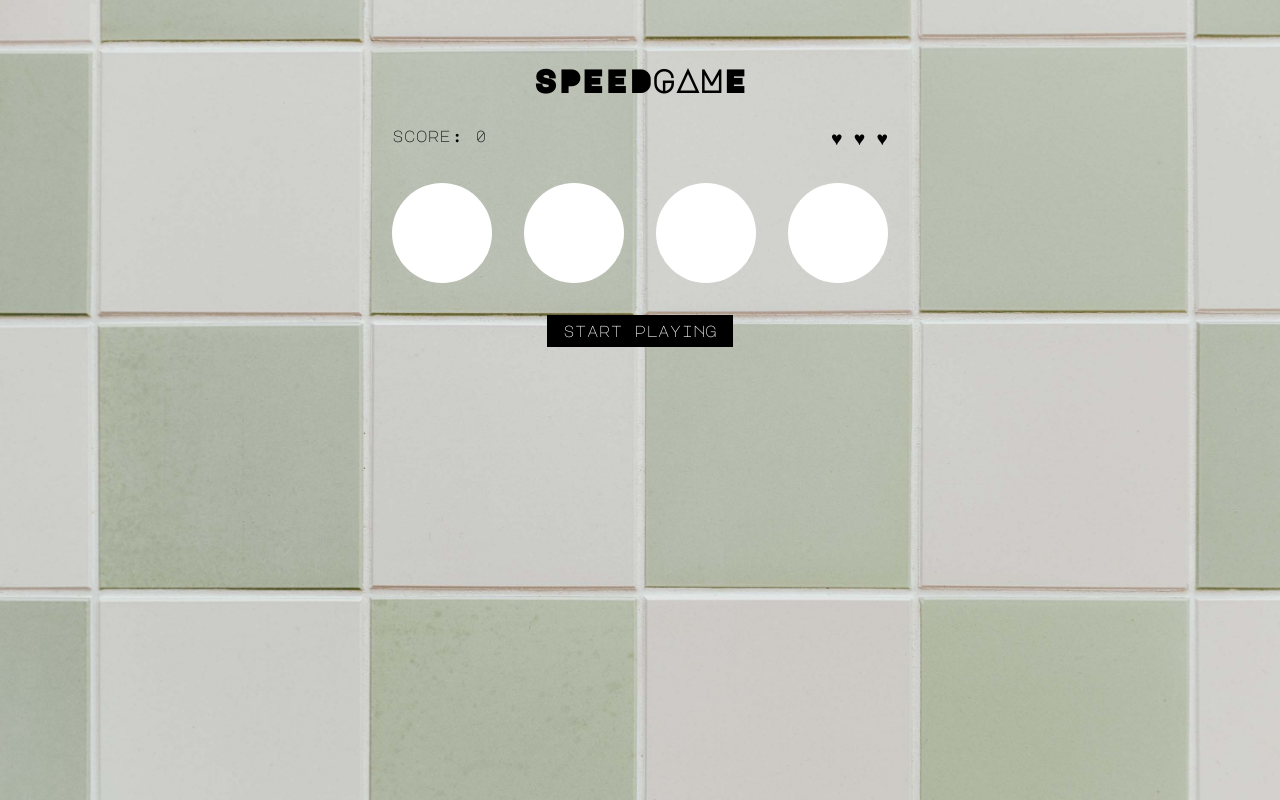
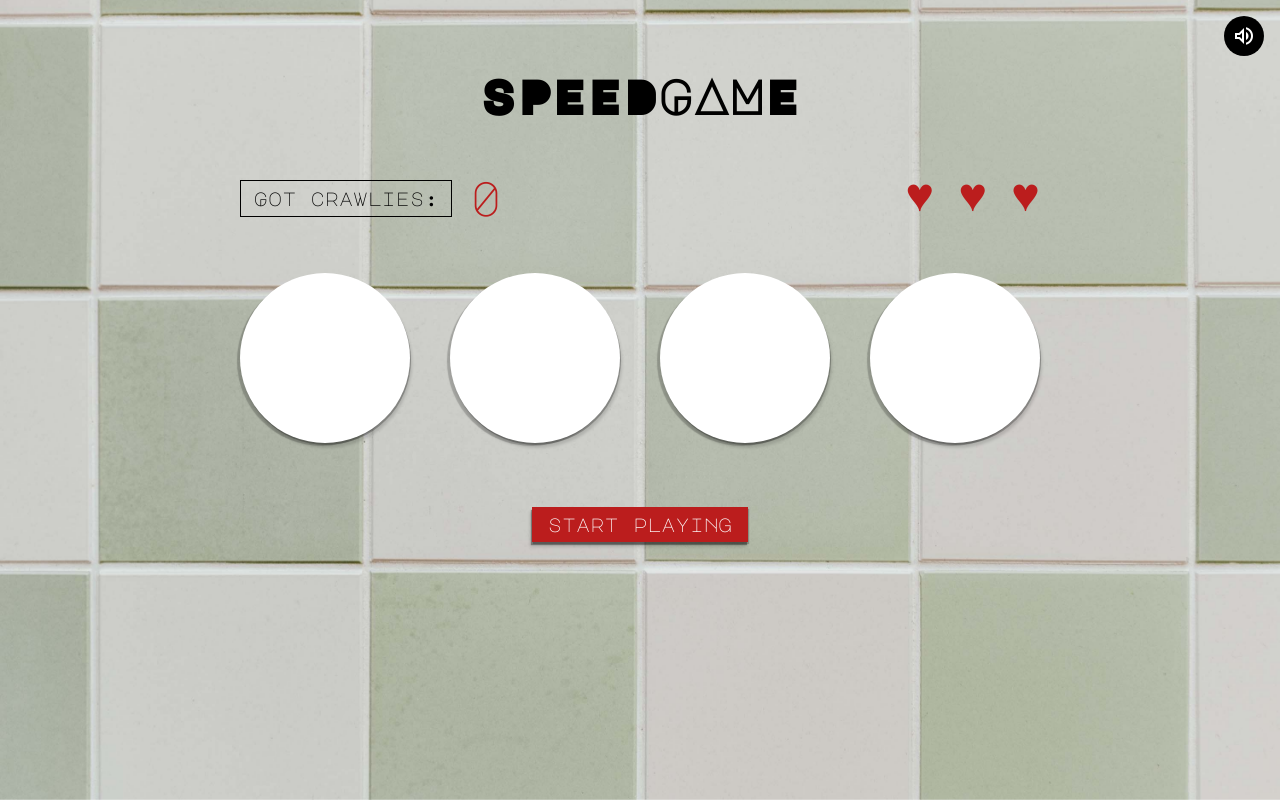
Before and after one commit to pixelsnow/speedgame_react, a React (Create React App) app: page / in a window 1280 px wide. Built offline with nearby package versions, Linux system fonts and the light colour scheme.

Commit message:
version with console.logs and mysterious setState bug

```diff
--- a/public/index.html
+++ b/public/index.html
@@ -3,6 +3,10 @@
   <head>
     <meta charset="utf-8" />
     <link rel="icon" href="#" />
+    <link
+      rel="stylesheet"
+      href="https://fonts.googleapis.com/css2?family=Material+Symbols+Outlined:opsz,wght,FILL,GRAD@48,400,0,0"
+    />
     <meta name="viewport" content="width=device-width, initial-scale=1" />
     <meta
       name="description"
--- a/src/App.css
+++ b/src/App.css
@@ -2,33 +2,71 @@
 
 .App {
   margin-top: 4rem;
-  max-width: 800px;
+  padding: 0.5rem;
+  width: 800px;
   text-align: center;
   font-family: "Major Mono Display", monospace;
+  font-size: 1.2rem;
 }
 
 h1 {
+  font-size: 3rem;
   margin-bottom: 2rem;
 }
 
+.mute-btn {
+  position: absolute;
+  top: 1rem;
+  right: 1rem;
+  cursor: pointer;
+  background-color: black;
+  color: white;
+  height: 2.5rem;
+  width: 2.5rem;
+  border-radius: 50%;
+  display: flex;
+  justify-content: center;
+  align-items: center;
+}
+
+p span {
+  color: #bb1d1d;
+  font-size: 3rem;
+  text-transform: uppercase;
+}
+
 .game-info-bar {
-  margin: 2rem 0;
+  margin: 3rem 0;
   display: flex;
   justify-content: space-between;
+  align-items: center;
 }
 .game-score {
-  /* background-color: antiquewhite; */
+  display: flex;
+  justify-content: center;
+  align-items: center;
+}
+
+.game-score em {
+  /* background-color: white; */
+  border: 1px solid black;
+  padding: 0.5rem 0.8rem;
+  color: black;
+  font-style: inherit;
+
+  margin-right: 1rem;
+  margin-top: 0.2rem;
 }
 
 .lives {
   display: flex;
-  gap: 0.7rem;
-  font-size: 1.2rem;
+  gap: 1.5rem;
 }
 
 .circle-container {
   display: flex;
   justify-content: space-between;
+  flex-wrap: wrap;
   gap: 2rem;
 }
 
@@ -40,6 +78,28 @@ h1 {
   padding: 0.5rem 1rem;
   background-color: black;
   color: white;
-  margin: 2rem 0;
+  margin: 4rem 0;
   cursor: pointer;
+  box-shadow: -2px 5px 3px rgba(0, 0, 0, 0.14),
+    -1px 3px 1px rgba(0, 0, 0, 0.332), 1px 2px 1px rgba(0, 0, 0, 0.237);
 }
+
+.start-btn {
+  background-color: #bb1d1d;
+}
+
+@media screen and (max-width: 800px) {
+  .App {
+    width: 400px;
+  }
+  .circle-container {
+    gap: 1rem;
+  }
+  .game-score em {
+    padding: 0.1rem;
+    width: 8rem;
+  }
+  .lives {
+    gap: 0.5rem;
+  }
+}
--- a/src/App.jsx
+++ b/src/App.jsx
@@ -36,6 +36,11 @@ class App extends Component {
     pace: 1000,
     correctClicked: true,
     gameOverMessage: "",
+    gameOverSubmessage: "",
+    soundOn:
+      localStorage.getItem("soundOn") === null
+        ? true
+        : JSON.parse(localStorage.getItem("soundOn")),
   };
 
   timer;
@@ -45,6 +50,14 @@ class App extends Component {
     let lives = [];
     for (let i = 0; i < this.state.lives; i++) lives.push(i);
     this.setState({ livesArray: lives });
+  };
+
+  toggleSound = (soundOn) => {
+    console.log("before: ", this.state.soundOn);
+    this.setState({ soundOn: !soundOn });
+    console.log("after: ", this.state.soundOn);
+    localStorage.setItem("soundOn", !soundOn);
+    console.log("local: ", localStorage.getItem("soundOn"));
   };
 
   closeModal = () => {
@@ -59,18 +72,27 @@ class App extends Component {
 
   startGame = () => {
     this.toggleButtons();
-    clickSound.play();
+    if (this.state.soundOn) clickSound.play();
     this.nextCircle();
   };
 
   setGameOverMessage = () => {
     if (this.state.score < 5) {
       this.setState({ gameOverMessage: "didn't even try did ya" });
+      this.setState({
+        gameOverSubmessage: "your house has been taken over by crawlies",
+      });
     } else if (this.state.score < 25) {
       this.setState({ gameOverMessage: "you tried." });
+      this.setState({
+        gameOverSubmessage: `your house is clear for now`,
+      });
     } else if (this.state.score < 50) {
       this.setState({
         gameOverMessage: "we got a professional exterminator in the house, huh",
+      });
+      this.setState({
+        gameOverSubmessage: "GOT THEM",
       });
     } else {
       this.setState({ gameOverMessage: "hello bot" });
@@ -78,9 +100,7 @@ class App extends Component {
   };
 
   endGame = () => {
-    if (crackSound && !crackSound.paused) crackSound.pause();
-    if (!clickSound.paused) clickSound.pause();
-    gameOver.play();
+    if (this.state.soundOn) gameOver.play();
     this.toggleButtons();
     this.setGameOverMessage();
     this.setState({ modalActive: true });
@@ -93,13 +113,18 @@ class App extends Component {
 
   // On page load, init circles array and lives array
   componentDidMount() {
+    if (localStorage.getItem("soundOn"))
+      this.setState({ soundOn: JSON.parse(localStorage.getItem("soundOn")) });
+    else localStorage.setItem("soundOn", true);
+    console.log(`set: ${this.state.soundOn}`);
+    console.log(`localstorage item: ${localStorage.getItem("soundOn")}`);
     let res = [];
     for (let i = 0; i < this.state.circlesNum; i++) res.push(i);
     this.setState({ circles: res });
     this.initLivesArray();
   }
 
-  clickCircle = (key) => {
+  playCrackSound = (key) => {
     switch (key) {
       case 0: {
         crackSound = crackSound0;
@@ -119,13 +144,19 @@ class App extends Component {
       }
       default:
     }
+    crackSound.play();
     if (crackSound.paused) {
       crackSound.play();
     } else {
       crackSound.currentTime = 0;
     }
-    // If game is not in progress, don't do anything
-    if (!this.state.gameInProgress) return;
+  };
+
+  clickCircle = (key) => {
+    // If game hasn't started yet or the correct circle has been clicked already, do nothing
+    if (!this.state.gameInProgress || this.state.correctClicked) return;
+    // Pick the sound effect and play it
+    if (this.state.soundOn) this.playCrackSound(key);
     // If the wrong circle was clicked, end the game
     if (key !== this.state.current) {
       this.endGame();
@@ -186,8 +217,22 @@ class App extends Component {
     return (
       <div className="App">
         <h1>SPEEDGAME</h1>
+        <div
+          className="mute-btn"
+          onClick={() => this.toggleSound(this.state.soundOn)}
+        >
+          {!this.state.soundOn && (
+            <span className="material-symbols-outlined">volume_off</span>
+          )}
+          {this.state.soundOn && (
+            <span className="material-symbols-outlined">volume_up</span>
+          )}
+        </div>
         <div className="game-info-bar">
-          <p className="game-score">score: {this.state.score}</p>
+          <p className="game-score">
+            <em>Got crawlies:</em>
+            <span>{this.state.score}</span>
+          </p>
           <p className="lives">{lives}</p>
         </div>
 
@@ -207,6 +252,7 @@ class App extends Component {
             score={this.state.score}
             closeModal={this.closeModal}
             message={this.state.gameOverMessage}
+            submessage={this.state.gameOverSubmessage}
           />
         )}
       </div>
--- a/src/Circle.css
+++ b/src/Circle.css
@@ -1,16 +1,15 @@
 .Circle {
   background-color: white;
-  height: 100px;
-  width: 100px;
+  height: 170px;
+  width: 170px;
   border-radius: 50%;
   display: flex;
   justify-content: center;
   align-items: center;
   cursor: pointer;
-}
-
-.Circle.active {
-  background-color: lightpink;
+  box-shadow: 5px black;
+  box-shadow: 2px 5px 3px rgba(0, 0, 0, 0.14), -3px 3px 1px rgba(0, 0, 0, 0.211),
+    1px 2px rgba(0, 0, 0, 0.248);
 }
 
 .Circle:nth-child(1).active {
--- a/src/Modal.css
+++ b/src/Modal.css
@@ -1,5 +1,5 @@
 .overlay {
-  background-color: rgba(0, 0, 0, 0.313);
+  background-color: rgba(0, 0, 0, 0.5);
   position: absolute;
   top: 0;
   right: 0;
@@ -11,15 +11,32 @@
 }
 
 .modal {
-  background-color: antiquewhite;
-  height: 200px;
-  width: 300px;
+  background-color: black;
+  padding: 2rem 0;
+  color: white;
   position: relative;
   display: flex;
   align-items: center;
   justify-content: center;
   flex-direction: column;
   gap: 2rem;
+  width: 400px;
+  box-shadow: -2px 4px 1px rgba(0, 0, 0, 0.332), 1px 2px rgba(0, 0, 0, 0.346);
+}
+
+.modal h2 {
+  font-size: 2rem;
+}
+
+.game-over-message .game-over-submessage {
+  padding: 2rem;
+}
+
+.final-score {
+  background-color: #bb1d1d;
+  width: 100%;
+  padding: 2rem 0;
+  text-transform: capitalize;
 }
 
 .close-modal {
@@ -30,8 +47,8 @@
   border: none;
   height: 1.5rem;
   width: 1.5rem;
-  background-color: black;
-  color: white;
+  background-color: #bb1d1d;
+  color: black;
   display: flex;
   justify-content: center;
   align-items: center;
--- a/src/Modal.jsx
+++ b/src/Modal.jsx
@@ -6,10 +6,11 @@ const Modal = (props) => {
     <div className="overlay">
       <div className="modal">
         <h2>GAME OVER</h2>
-        <p>score: {props.score}</p>
+        <p className="final-score">score: {props.score}</p>
         <p className="game-over-message">{props.message}</p>
+        <p className="game-over-submessage">{props.submessage}</p>
         <button className="close-modal" onClick={props.closeModal}>
-          X
+          <span className="material-symbols-outlined">close</span>
         </button>
       </div>
     </div>
--- a/src/index.css
+++ b/src/index.css
@@ -12,7 +12,7 @@ code {
 #root {
   display: flex;
   justify-content: center;
-  background: url("assets/img/bg-og.jpg");
-  background-size: cover;
+  background: url("assets/img/bg-og.jpg") no-repeat fixed center center/cover;
   height: 100vh;
+  flex-wrap: wrap;
 }
```
